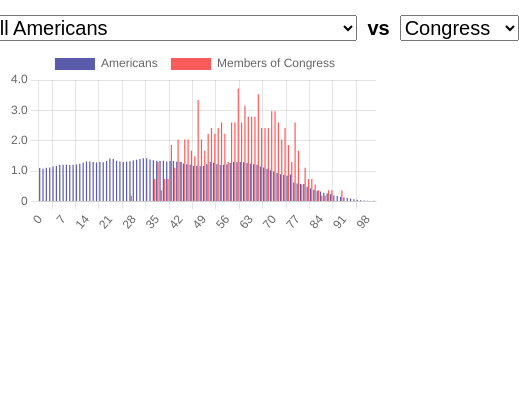
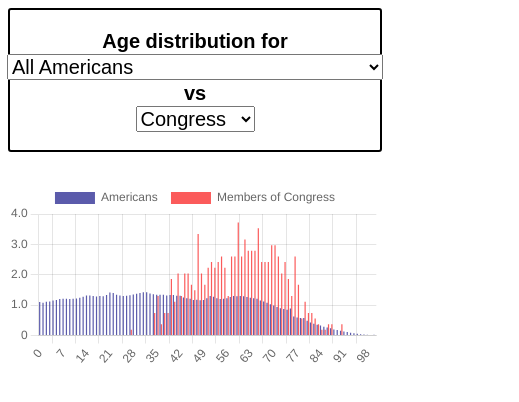
Before and after one commit to enitchals/congress-is-old, a React (Create React App) app: page / in a window 390 px wide. Shown: the top 402 px of the page, 519 px wide, since content can reach past the window. Built offline with nearby package versions, Linux system fonts and the light colour scheme.

Commit message:
a little more styling

```diff
--- a/public/style.css
+++ b/public/style.css
@@ -7,9 +7,19 @@
   font-weight: bold;
   justify-content: center;
   align-items: center;
+  margin-bottom: 30px;
 }
 .inline-input {
   margin: 0px 10px;
   height: 26px;
   font-size: 20px;
 }
+
+@media (max-width: 500px) {
+  .chart-title {
+    flex-direction: column;
+    min-height: 140px;
+    border: 2px solid black;
+    border-radius: 3px;
+  }
+}
```
